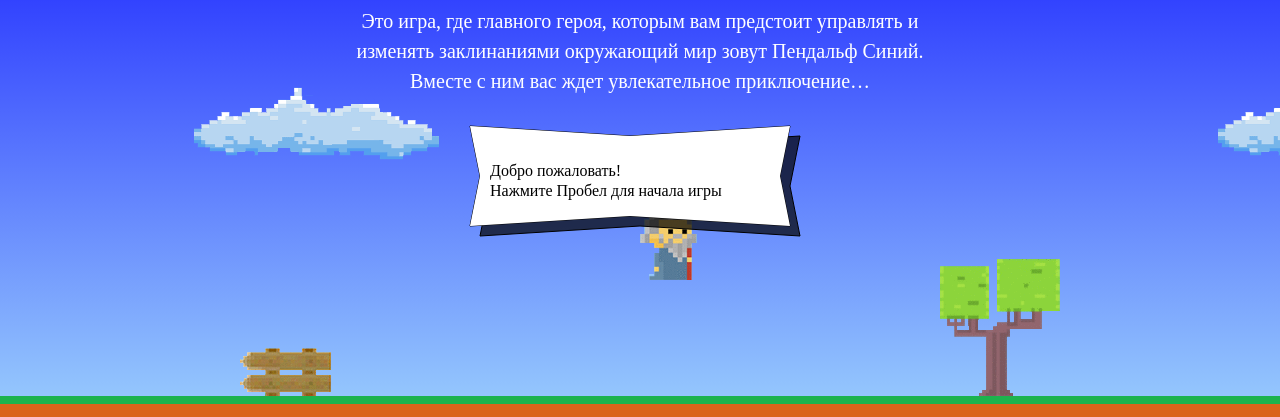
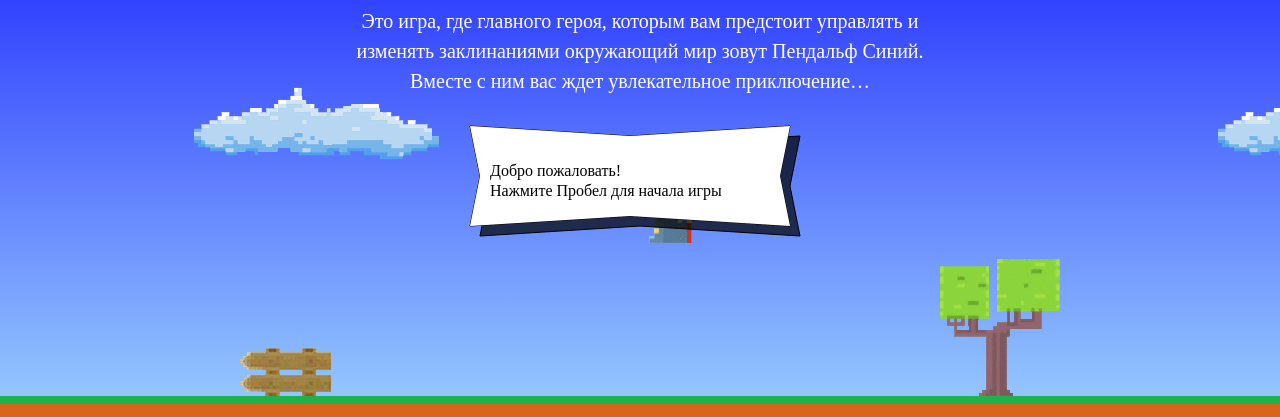
Before and after one commit to asadulgoba/685937-code-and-magick, a website: page index.html in a window 1280 px wide. Shown: the part 203-620 px from the top of the page. Drawn offline with Linux system fonts and the light colour scheme; a web font is replaced by a local one.

Commit message:
Внес поправки после кодревью от наставника

```diff
--- a/index.html
+++ b/index.html
@@ -183,16 +183,10 @@
 <script>
 	WIZARD_SPEED = 3;
 	WIZARD_WIDTH = 70;
-	var fireballSize = 22
-	var getFireballSpeed = left ? 5 : 2;
-	// var getFireballSpeed = function (left) {
-	// 	if (left) {
-	// 		return 5;
-	// 	}
-	// 	else {
-	// 		return 2;
-	// 	}
-	// };
+	var fireballSize = 22;
+	var getFireballSpeed = function(left) {
+		return left ? 5 : 2;
+	};
 	getWizardHeight = function() {
 		return 1.337 * WIZARD_WIDTH;
 	};
@@ -200,10 +194,9 @@
 		return width / 2;
 	};
 	function getWizardY(height) {
-		return 1 / 3 * height;
+		return height / 3 - getWizardHeight() / 2;
 	};
 </script>
 <script src="js/game.js"></script>
-
 </body>
 </html>
```
